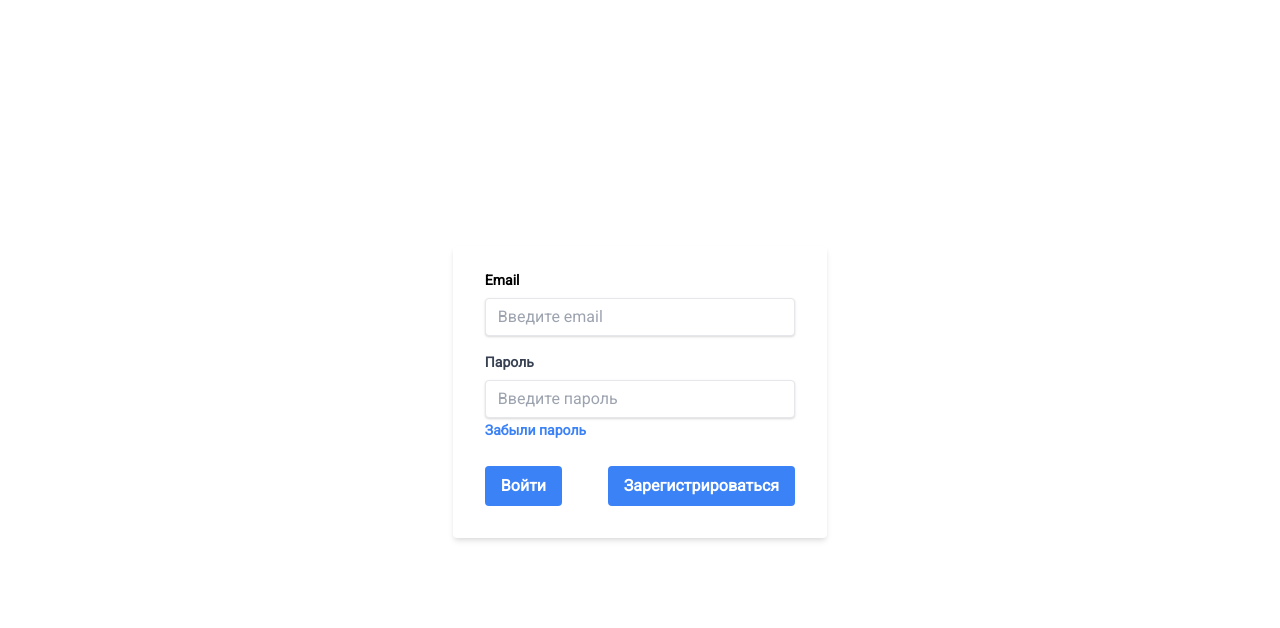
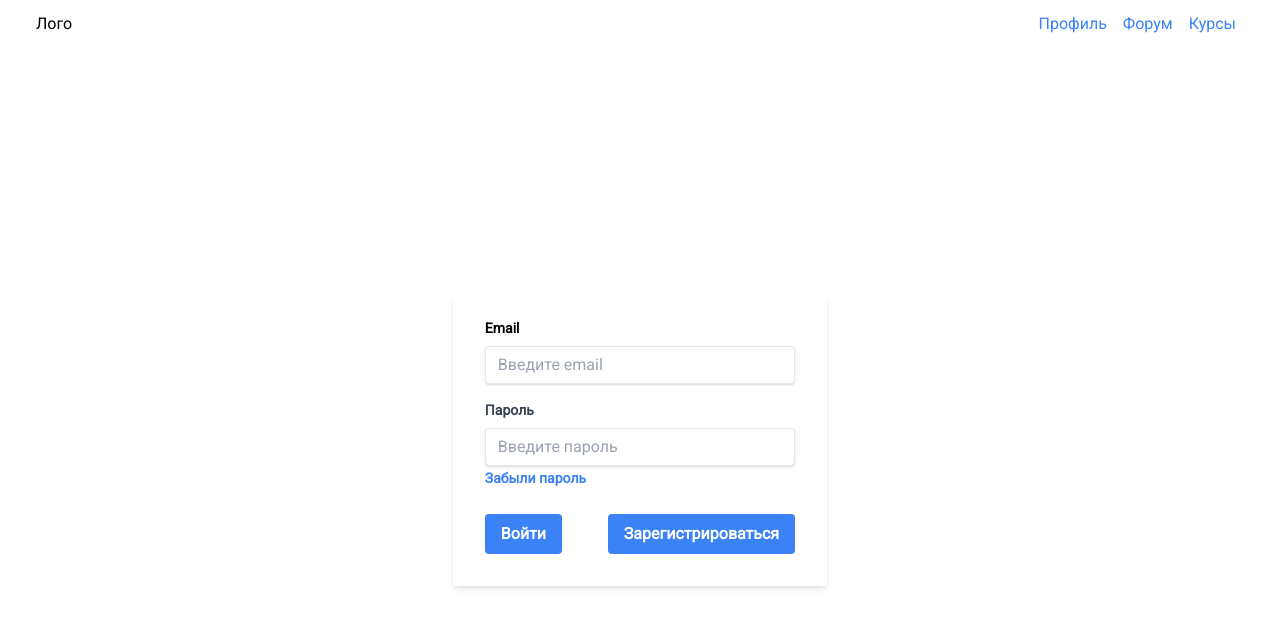
Before and after one commit to EremenkoVO/training-courses-public, a Vue app: page /login in a window 1280 px wide. Shown: the top 628 px of the page. Built offline with nearby package versions, Linux system fonts and the light colour scheme.

Commit message:
new pages

```diff
--- a/src/App.vue
+++ b/src/App.vue
@@ -1,5 +1,20 @@
 <template>
-  <router-view />
+  <div>
+    <Header />
+    <div>
+      <router-view />
+    </div>
+  </div>
 </template>
 
+<script>
+import Header from './layouts/Header.vue';
+
+export default {
+  components: {
+    Header,
+  },
+};
+</script>
+
 <style></style>
--- /dev/null
+++ b/src/common/menus.js
@@ -0,0 +1,14 @@
+export default [
+  {
+    label: 'Профиль',
+    url: '/profile',
+  },
+  {
+    label: 'Форум',
+    url: '/forum',
+  },
+  {
+    label: 'Курсы',
+    url: '/courses',
+  },
+];
--- a/src/layouts/header.vue
+++ b/src/layouts/header.vue
@@ -1,11 +1,35 @@
 <template>
-  <div class="flex justify-center">
-    <div class="">Лого</div>
-  </div>
+  <header class="flex justify-between px-9 py-3">
+    <div class="logo">Лого</div>
+    <div class="flex justify-between">
+      <ul class="menu-list">
+        <li v-for="(menu, index) in menus" :key="index">
+          <router-link
+            class="mx-2 text-blue-500 hover:text-blue-800"
+            :to="menu.url"
+            >{{ menu.label }}</router-link
+          >
+        </li>
+      </ul>
+    </div>
+  </header>
 </template>
 
 <script>
-export default {};
+import menus from '@/common/menus';
+
+export default {
+  name: 'Header',
+  data: () => ({
+    menus: menus,
+  }),
+  computed: {},
+  methods: {},
+};
 </script>
 
-<style scoped></style>
+<style scoped lang="postcss">
+.menu-list {
+  @apply list-none flex flex-row;
+}
+</style>
--- /dev/null
+++ b/src/router/guardRoute.js
@@ -0,0 +1,8 @@
+export function guard(to, from, next) {
+  const state = this.$store.getters.statusLogin;
+  if (state) {
+    next();
+  } else {
+    next('/login');
+  }
+}
--- a/src/router/index.js
+++ b/src/router/index.js
@@ -22,6 +22,10 @@ const routes = [
     name: 'About',
     component: () => import('../views/About.vue'),
   },
+  {
+    path: '/:catchAll(.*)',
+    component: () => import('../views/PageNotFound.vue'),
+  },
 ];
 
 const router = createRouter({
--- a/src/store/auth.module.js
+++ b/src/store/auth.module.js
@@ -58,4 +58,9 @@ export const auth = {
       state.status.loggedIn = false;
     },
   },
+  getters: {
+    statusLogin(state) {
+      return state.status.loggedIn;
+    },
+  },
 };
--- a/src/views/Login.vue
+++ b/src/views/Login.vue
@@ -181,11 +181,6 @@ export default {
 
 <style>
 .login-page {
-  display: flex;
-  align-items: center;
-  justify-content: center;
-  position: absolute;
-  height: 100%;
-  width: 100%;
+  @apply flex items-center absolute justify-center h-full w-full;
 }
 </style>
--- /dev/null
+++ b/src/views/PageNotFound.vue
@@ -0,0 +1,37 @@
+<template>
+  <div class="page-not-found">
+    <div class="error">
+      <p>Ошибка 404</p>
+      <p>Извините, но мы не знаем как вы сюда попали</p>
+      <button href="#" @click="goBack" class="link">Вернуться назад</button>
+    </div>
+  </div>
+</template>
+
+<script>
+export default {
+  methods: {
+    goBack() {
+      this.$router.push('/');
+    },
+  },
+};
+</script>
+
+<style scoped lang="postcss">
+.page-not-found {
+  @apply flex items-center absolute justify-center text-center h-full w-full;
+}
+
+.error {
+  @apply border-2 rounded p-8 bg-red-600 text-white;
+}
+
+.link {
+  @apply text-white underline;
+}
+
+.link:hover {
+  @apply text-gray-200 no-underline;
+}
+</style>
--- a/src/views/Profile.vue
+++ b/src/views/Profile.vue
@@ -3,7 +3,6 @@
 </template>
 
 <script>
-import axios from '../helpers/axios';
 export default {
   name: 'Profile',
   data: () => ({
@@ -14,6 +13,7 @@ export default {
   }),
   mounted() {
     this.loadProfile();
+    console.log(this.$store);
   },
   methods: {
     loadProfile() {},
```
